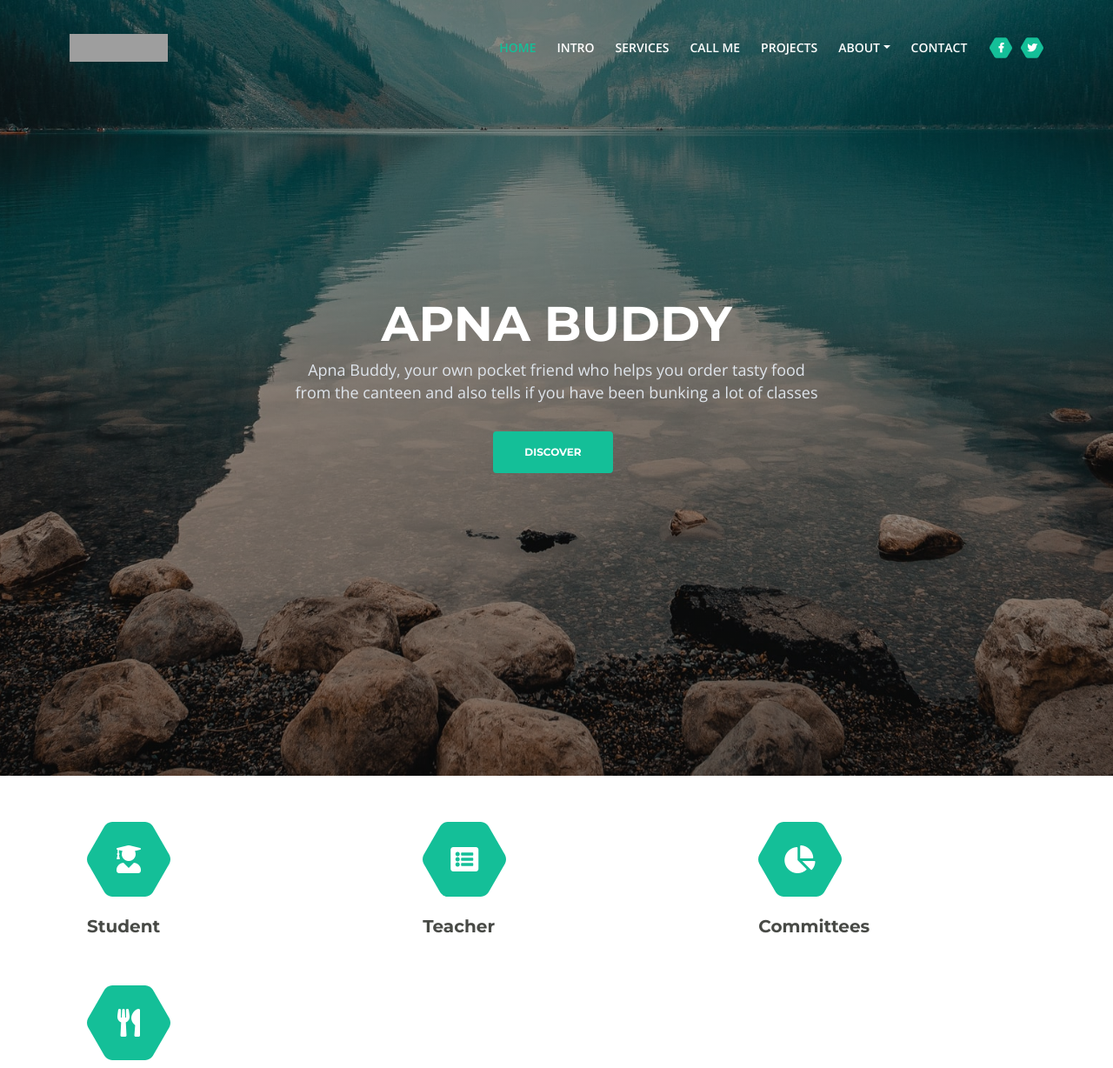
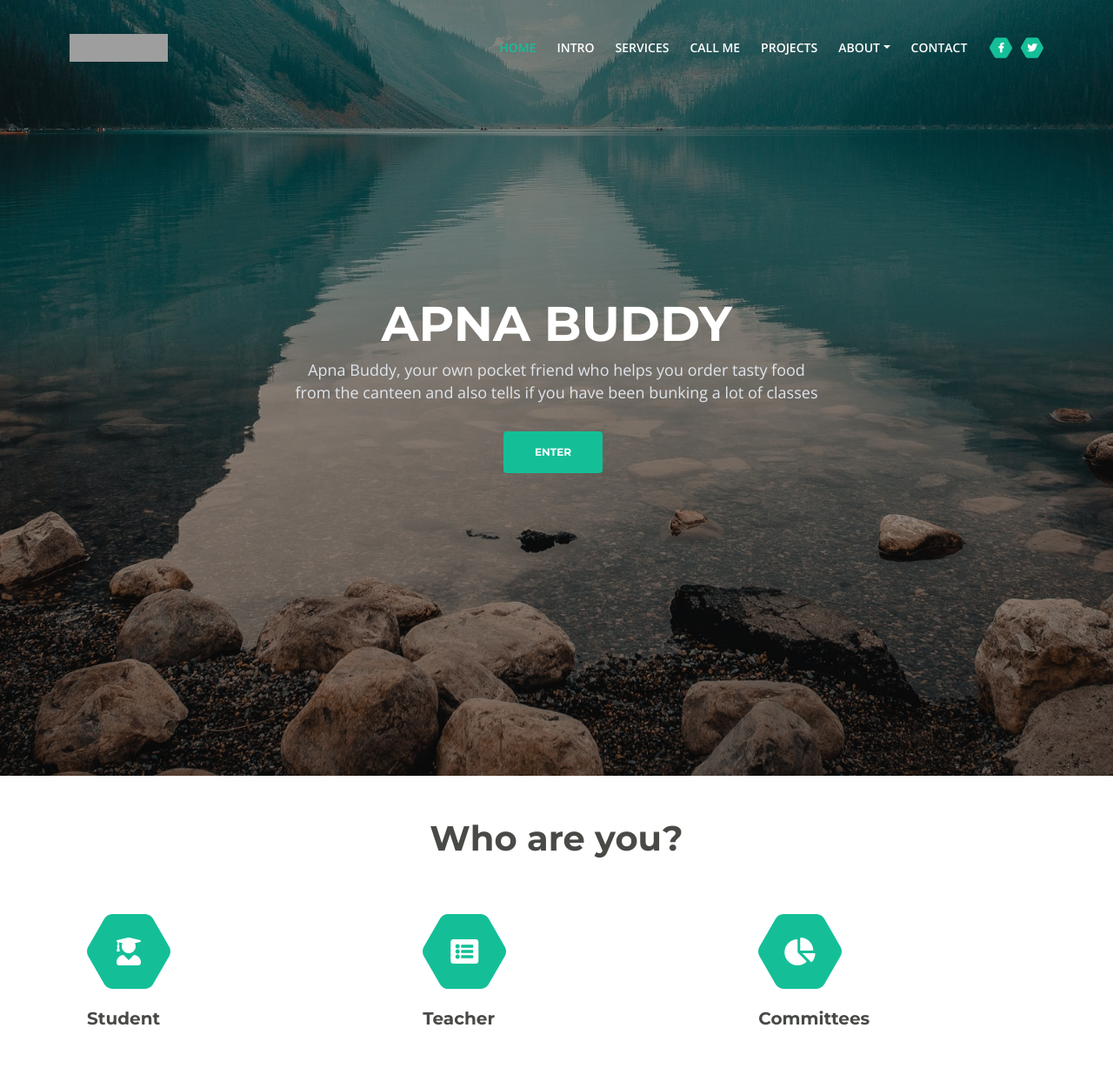
Before and after one commit to M-A-N-Y/apnaBuddy, a Django app: page / in a window 1280 px wide. Shown: the top 1228 px of the page at 87% size. Run offline with Django 3.2, Linux system fonts and the light colour scheme; some libraries are stand-ins or nearby versions; grey boxes are pictures that could not be loaded.

Commit message:
Update home.html

```diff
--- a/apnaBuddy/apnaBuddy/templates/home.html
+++ b/apnaBuddy/apnaBuddy/templates/home.html
@@ -126,7 +126,7 @@
                         <div class="text-container">
                             <h1>APNA <span id="js-rotating">BUDDY, FRIEND, DOST</span></h1>
                             <p class="p-heading p-large">Apna Buddy, your own pocket friend who helps you order tasty food from the canteen and also tells if you have been bunking a lot of classes</p>
-                            <a class="btn-solid-lg page-scroll" href="#intro">DISCOVER</a>
+                            <a class="btn-solid-lg page-scroll" href="#cards">ENTER</a>
                         </div>
                     </div> <!-- end of col -->
                 </div> <!-- end of row -->
@@ -136,10 +136,12 @@
     <!-- end of header -->
 
     <!-- Description -->
-    <div class="cards-1">
+    <div class="cards-1" id = "cards">
         <div class="container">
             <div class="row">
                 <div class="col-lg-12">
+                  <center><h1>Who are you?</h1></center>
+                  <br><br>
 
                     <!-- Card -->
                     <div class="card col-lg-3">
```
